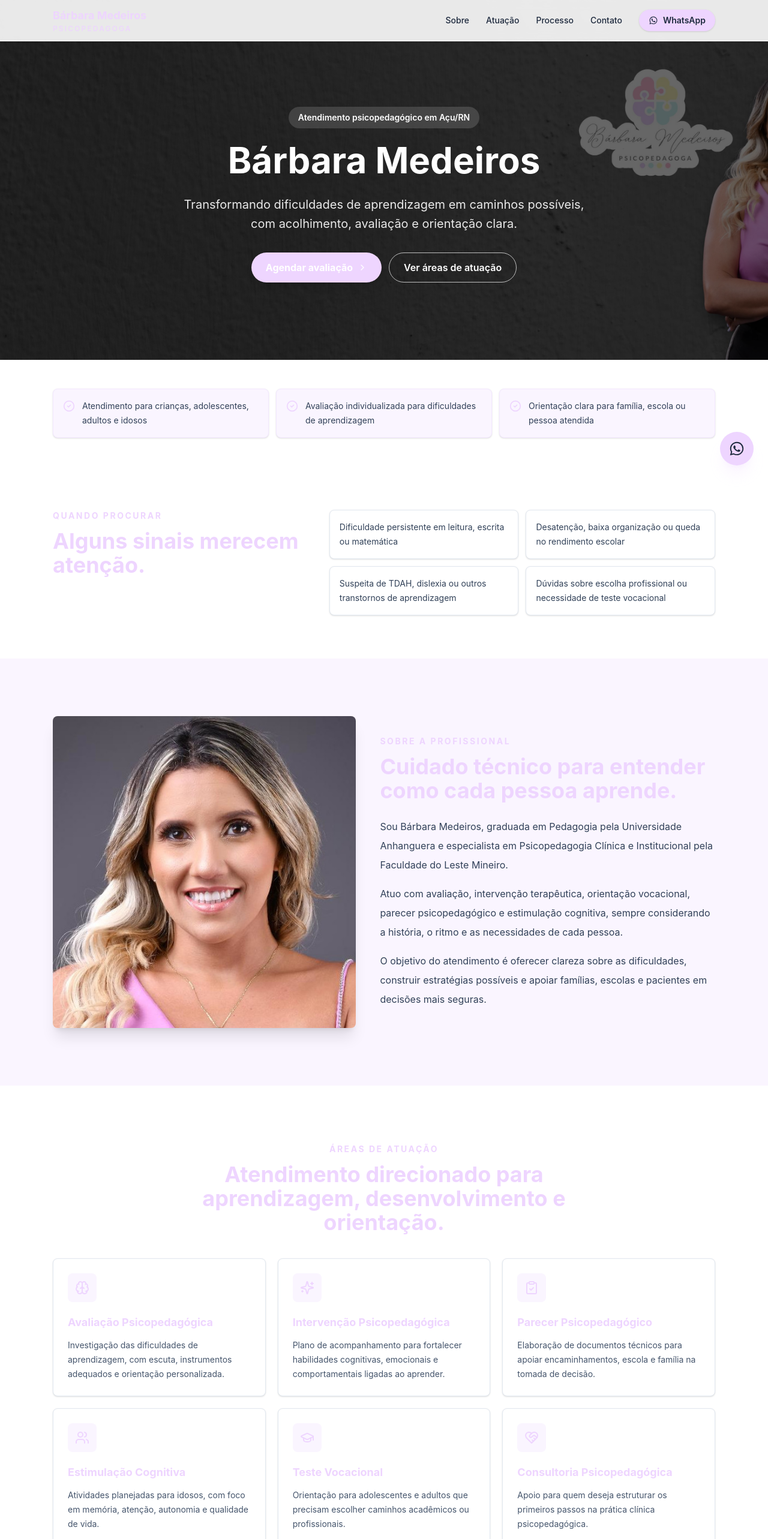
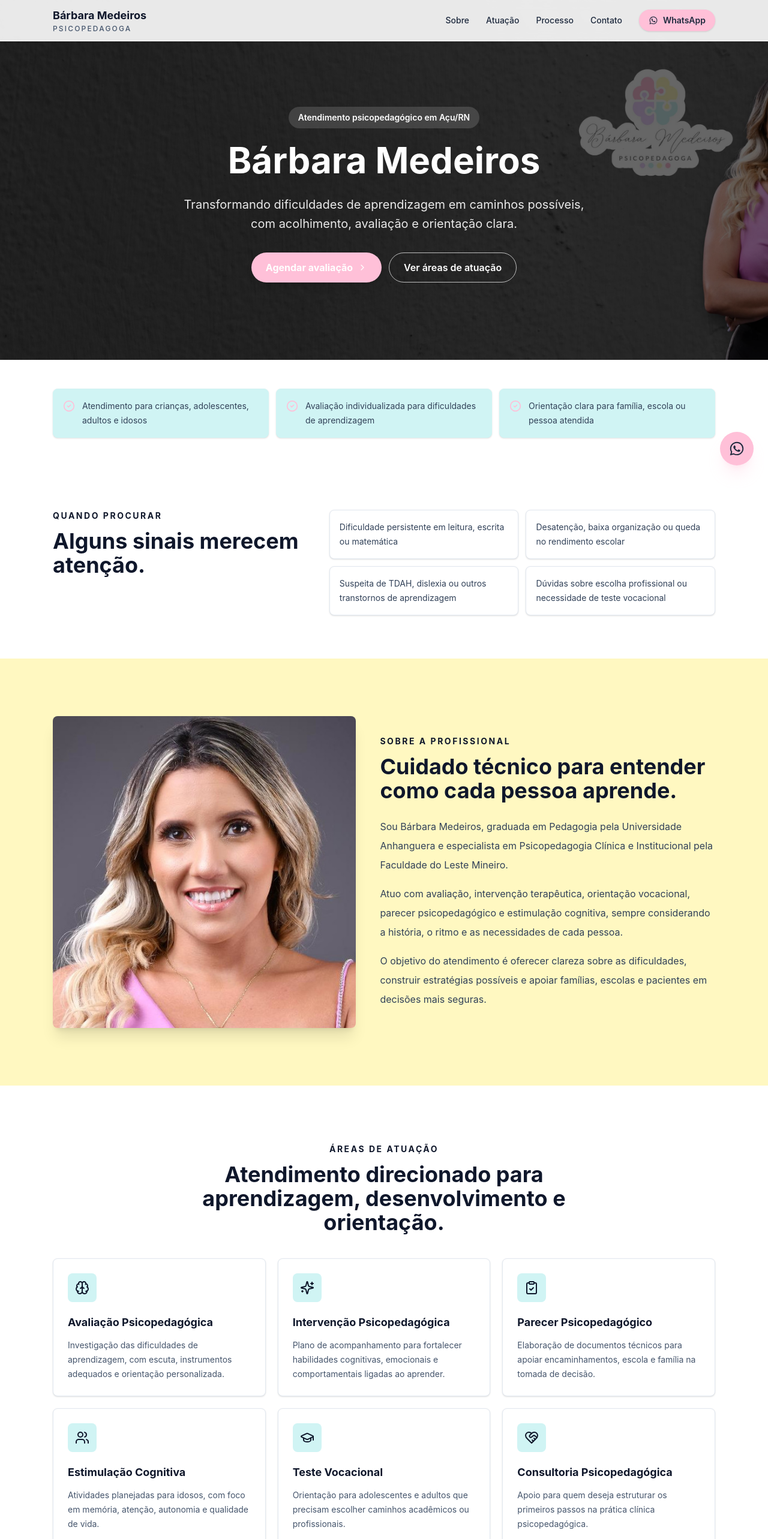
Before and after one commit to IuryFredson/site-psicopedbarbara, a React (Vite) app: page / in a window 1280 px wide. Shown: the top 2566 px of the page at 60% size. Built offline with nearby package versions, Linux system fonts and the light colour scheme.

Commit message:
Apply brand color palette

```diff
--- a/index.html
+++ b/index.html
@@ -7,7 +7,7 @@
       name="description"
       content="Bárbara Medeiros, psicopedagoga em Açu/RN. Avaliação e intervenção psicopedagógica, dificuldades de aprendizagem, teste vocacional e estimulação cognitiva."
     />
-    <meta name="theme-color" content="#eed5ff" />
+    <meta name="theme-color" content="#ffc0d8" />
     <meta property="og:type" content="website" />
     <meta property="og:title" content="Bárbara Medeiros | Psicopedagoga em Açu/RN" />
     <meta
--- a/src/App.jsx
+++ b/src/App.jsx
@@ -139,21 +139,21 @@ const Website = () => {
   const closeMenu = () => setIsMenuOpen(false);
 
   return (
-    <div className="min-h-screen bg-gradient-to-b from-purple-50 to-white text-slate-800">
+    <div className="min-h-screen bg-[#fdfdfd] text-slate-800">
       <header className="fixed inset-x-0 top-0 z-30 border-b border-white/70 bg-white/90 shadow-sm backdrop-blur">
         <nav className="mx-auto flex max-w-6xl items-center justify-between px-4 py-3 md:px-6" aria-label="Navegação principal">
           <a href="#top" className="flex flex-col leading-tight" onClick={closeMenu}>
-            <span className="text-base font-bold text-[#eed5ff] md:text-lg">Bárbara Medeiros</span>
-            <span className="text-xs font-medium uppercase tracking-[0.18em] text-[#eed5ff]">Psicopedagoga</span>
+            <span className="text-base font-bold text-slate-900 md:text-lg">Bárbara Medeiros</span>
+            <span className="text-xs font-medium uppercase tracking-[0.18em] text-slate-600">Psicopedagoga</span>
           </a>
 
           <div className="hidden items-center gap-7 md:flex">
             {navItems.map((item) => (
-              <a key={item.href} href={item.href} className="text-sm font-medium text-slate-600 transition hover:text-[#eed5ff]">
+              <a key={item.href} href={item.href} className="text-sm font-medium text-slate-600 transition hover:text-slate-900">
                 {item.label}
               </a>
             ))}
-            <a href={infoWhatsappUrl} target="_blank" rel="noopener noreferrer" className="inline-flex items-center gap-2 rounded-full bg-[#eed5ff] px-4 py-2 text-sm font-semibold text-slate-900 shadow-sm transition hover:bg-[#eed5ff]">
+            <a href={infoWhatsappUrl} target="_blank" rel="noopener noreferrer" className="inline-flex items-center gap-2 rounded-full bg-[#ffc0d8] px-4 py-2 text-sm font-semibold text-slate-900 shadow-sm transition hover:bg-[#fff8c1]">
               <WhatsAppIcon className="h-4 w-4" />
               WhatsApp
             </a>
@@ -162,7 +162,7 @@ const Website = () => {
           <button
             type="button"
             onClick={() => setIsMenuOpen((current) => !current)}
-            className="inline-flex h-10 w-10 items-center justify-center rounded-full border border-slate-200 text-[#eed5ff] md:hidden"
+            className="inline-flex h-10 w-10 items-center justify-center rounded-full border border-slate-200 text-slate-900 md:hidden"
             aria-label={isMenuOpen ? "Fechar menu" : "Abrir menu"}
             aria-expanded={isMenuOpen}
           >
@@ -174,11 +174,11 @@ const Website = () => {
           <div className="border-t border-slate-100 bg-white px-4 py-4 md:hidden">
             <div className="mx-auto flex max-w-6xl flex-col gap-2">
               {navItems.map((item) => (
-                <a key={item.href} href={item.href} onClick={closeMenu} className="rounded-md px-3 py-3 text-sm font-medium text-slate-700 hover:bg-purple-50">
+                <a key={item.href} href={item.href} onClick={closeMenu} className="rounded-md px-3 py-3 text-sm font-medium text-slate-700 hover:bg-[#fff8c1]">
                   {item.label}
                 </a>
               ))}
-              <a href={infoWhatsappUrl} target="_blank" rel="noopener noreferrer" className="mt-2 inline-flex items-center justify-center gap-2 rounded-full bg-[#eed5ff] px-4 py-3 text-sm font-semibold text-slate-900" onClick={closeMenu}>
+              <a href={infoWhatsappUrl} target="_blank" rel="noopener noreferrer" className="mt-2 inline-flex items-center justify-center gap-2 rounded-full bg-[#ffc0d8] px-4 py-3 text-sm font-semibold text-slate-900" onClick={closeMenu}>
                 <WhatsAppIcon className="h-4 w-4" />
                 Falar no WhatsApp
               </a>
@@ -201,7 +201,7 @@ const Website = () => {
               Transformando dificuldades de aprendizagem em caminhos possíveis, com acolhimento, avaliação e orientação clara.
             </p>
             <div className="mt-8 flex flex-col justify-center gap-3 sm:flex-row">
-              <a href={appointmentWhatsappUrl} target="_blank" rel="noopener noreferrer" className="inline-flex items-center justify-center gap-2 rounded-full bg-[#eed5ff] px-6 py-3 text-sm font-bold text-slate-900 shadow-lg transition hover:bg-[#eed5ff] md:text-base">
+              <a href={appointmentWhatsappUrl} target="_blank" rel="noopener noreferrer" className="inline-flex items-center justify-center gap-2 rounded-full bg-[#ffc0d8] px-6 py-3 text-sm font-bold text-slate-900 shadow-lg transition hover:bg-[#fff8c1] md:text-base">
                 Agendar avaliação
                 <ChevronRight className="h-4 w-4" />
               </a>
@@ -215,8 +215,8 @@ const Website = () => {
         <section className="bg-white py-10 md:py-12" aria-label="Destaques do atendimento">
           <div className="mx-auto grid max-w-6xl gap-3 px-4 md:grid-cols-3 md:px-6">
             {highlights.map((item) => (
-              <div key={item} className="flex gap-3 rounded-lg border border-purple-100 bg-purple-50 p-4 text-sm leading-6 text-slate-700 shadow-sm">
-                <CheckCircle2 className="mt-0.5 h-5 w-5 flex-none text-[#eed5ff]" />
+              <div key={item} className="flex gap-3 rounded-lg border border-[#d0f4f4] bg-[#d0f4f4] p-4 text-sm leading-6 text-slate-700 shadow-sm">
+                <CheckCircle2 className="mt-0.5 h-5 w-5 flex-none text-[#ffc0d8]" />
                 <span>{item}</span>
               </div>
             ))}
@@ -227,8 +227,8 @@ const Website = () => {
           <div className="mx-auto max-w-6xl px-4 md:px-6">
             <div className="grid gap-8 md:grid-cols-[0.8fr_1.2fr] md:items-start">
               <div>
-                <p className="text-sm font-bold uppercase tracking-[0.18em] text-[#eed5ff]">Quando procurar</p>
-                <h2 className="mt-3 text-3xl font-bold text-[#eed5ff] md:text-4xl">
+                <p className="text-sm font-bold uppercase tracking-[0.18em] text-slate-900">Quando procurar</p>
+                <h2 className="mt-3 text-3xl font-bold text-slate-900 md:text-4xl">
                   Alguns sinais merecem atenção.
                 </h2>
               </div>
@@ -243,14 +243,14 @@ const Website = () => {
           </div>
         </section>
 
-        <section id="about" className="scroll-mt-24 bg-purple-50 py-16 md:py-24">
+        <section id="about" className="scroll-mt-24 bg-[#fff8c1] py-16 md:py-24">
           <div className="mx-auto grid max-w-6xl gap-10 px-4 md:grid-cols-[0.95fr_1.05fr] md:px-6 md:items-center">
             <div className="overflow-hidden rounded-lg shadow-xl">
               <img src="/image.JPG" alt="Bárbara Medeiros, psicopedagoga" className="h-full max-h-[520px] w-full object-cover" />
             </div>
             <div>
-              <p className="text-sm font-bold uppercase tracking-[0.18em] text-[#eed5ff]">Sobre a profissional</p>
-              <h2 className="mt-3 text-3xl font-bold text-[#eed5ff] md:text-4xl">
+              <p className="text-sm font-bold uppercase tracking-[0.18em] text-slate-900">Sobre a profissional</p>
+              <h2 className="mt-3 text-3xl font-bold text-slate-900 md:text-4xl">
                 Cuidado técnico para entender como cada pessoa aprende.
               </h2>
               <div className="mt-6 space-y-4 text-base leading-8 text-slate-700">
@@ -271,8 +271,8 @@ const Website = () => {
         <section id="services" className="scroll-mt-24 bg-white py-16 md:py-24">
           <div className="mx-auto max-w-6xl px-4 md:px-6">
             <div className="mx-auto max-w-3xl text-center">
-              <p className="text-sm font-bold uppercase tracking-[0.18em] text-[#eed5ff]">Áreas de atuação</p>
-              <h2 className="mt-3 text-3xl font-bold text-[#eed5ff] md:text-4xl">
+              <p className="text-sm font-bold uppercase tracking-[0.18em] text-slate-900">Áreas de atuação</p>
+              <h2 className="mt-3 text-3xl font-bold text-slate-900 md:text-4xl">
                 Atendimento direcionado para aprendizagem, desenvolvimento e orientação.
               </h2>
             </div>
@@ -283,14 +283,14 @@ const Website = () => {
               ))}
             </div>
 
-            <div className="mt-10 rounded-lg bg-[#eed5ff] p-6 text-slate-900 md:flex md:items-center md:justify-between md:p-8">
+            <div className="mt-10 rounded-lg bg-[#d0f4f4] p-6 text-slate-900 md:flex md:items-center md:justify-between md:p-8">
               <div>
                 <h3 className="text-2xl font-bold">Não sabe qual atendimento procurar?</h3>
                 <p className="mt-2 max-w-2xl text-sm leading-6 text-slate-700">
                   Explique a situação pelo WhatsApp para receber uma orientação inicial sobre o melhor caminho.
                 </p>
               </div>
-              <a href={infoWhatsappUrl} target="_blank" rel="noopener noreferrer" className="mt-5 inline-flex items-center justify-center gap-2 rounded-full bg-[#eed5ff] px-5 py-3 text-sm font-bold text-slate-900 transition hover:bg-[#eed5ff] md:mt-0">
+              <a href={infoWhatsappUrl} target="_blank" rel="noopener noreferrer" className="mt-5 inline-flex items-center justify-center gap-2 rounded-full bg-[#ffc0d8] px-5 py-3 text-sm font-bold text-slate-900 transition hover:bg-[#fff8c1] md:mt-0">
                 Falar com Bárbara
                 <WhatsAppIcon className="h-4 w-4" />
               </a>
@@ -298,23 +298,23 @@ const Website = () => {
           </div>
         </section>
 
-        <section id="process" className="scroll-mt-24 bg-purple-50 py-16 md:py-24">
+        <section id="process" className="scroll-mt-24 bg-[#d0f4f4] py-16 md:py-24">
           <div className="mx-auto max-w-6xl px-4 md:px-6">
             <div className="grid gap-10 md:grid-cols-[0.85fr_1.15fr] md:items-start">
               <div>
-                <p className="text-sm font-bold uppercase tracking-[0.18em] text-[#eed5ff]">Como funciona</p>
-                <h2 className="mt-3 text-3xl font-bold text-[#eed5ff] md:text-4xl">
+                <p className="text-sm font-bold uppercase tracking-[0.18em] text-slate-900">Como funciona</p>
+                <h2 className="mt-3 text-3xl font-bold text-slate-900 md:text-4xl">
                   Um processo simples, com escuta e direção.
                 </h2>
               </div>
               <div className="grid gap-4">
                 {processSteps.map((step, index) => (
                   <div key={step.title} className="flex gap-4 rounded-lg bg-white p-5 shadow-sm">
-                    <span className="flex h-10 w-10 flex-none items-center justify-center rounded-full bg-[#eed5ff] text-sm font-bold text-slate-900">
+                    <span className="flex h-10 w-10 flex-none items-center justify-center rounded-full bg-[#ffc0d8] text-sm font-bold text-slate-900">
                       {index + 1}
                     </span>
                     <div>
-                      <h3 className="text-lg font-bold text-[#eed5ff]">{step.title}</h3>
+                      <h3 className="text-lg font-bold text-slate-900">{step.title}</h3>
                       <p className="mt-1 text-sm leading-6 text-slate-600">{step.description}</p>
                     </div>
                   </div>
@@ -327,15 +327,15 @@ const Website = () => {
         <section className="bg-white py-16 md:py-24">
           <div className="mx-auto max-w-5xl px-4 md:px-6">
             <div className="text-center">
-              <p className="text-sm font-bold uppercase tracking-[0.18em] text-[#eed5ff]">Dúvidas frequentes</p>
-              <h2 className="mt-3 text-3xl font-bold text-[#eed5ff] md:text-4xl">
+              <p className="text-sm font-bold uppercase tracking-[0.18em] text-slate-900">Dúvidas frequentes</p>
+              <h2 className="mt-3 text-3xl font-bold text-slate-900 md:text-4xl">
                 Informações para o primeiro contato.
               </h2>
             </div>
             <div className="mt-10 grid gap-4 md:grid-cols-3">
               {faqs.map((faq) => (
                 <article key={faq.question} className="rounded-lg border border-slate-200 bg-white p-5">
-                  <h3 className="font-bold text-[#eed5ff]">{faq.question}</h3>
+                  <h3 className="font-bold text-slate-900">{faq.question}</h3>
                   <p className="mt-3 text-sm leading-6 text-slate-600">{faq.answer}</p>
                 </article>
               ))}
@@ -343,7 +343,7 @@ const Website = () => {
           </div>
         </section>
 
-        <section id="contact" className="scroll-mt-24 bg-[#eed5ff] py-16 text-slate-900 md:py-20">
+        <section id="contact" className="scroll-mt-24 bg-[#ffc0d8] py-16 text-slate-900 md:py-20">
           <div className="mx-auto grid max-w-6xl gap-10 px-4 md:grid-cols-[0.9fr_1.1fr] md:px-6 md:items-center">
             <div>
               <p className="text-sm font-bold uppercase tracking-[0.18em] text-slate-700">Contato</p>
@@ -351,7 +351,7 @@ const Website = () => {
               <p className="mt-5 max-w-xl leading-8 text-slate-700">
                 Atendimento Clínico no Centro Médico Avançado - CMA, Rua 15 de Novembro, 232 - Dom Elizeu, Açu/RN, às terças (manhã e tarde), quartas e quintas (tarde).
               </p>
-              <a href={appointmentWhatsappUrl} target="_blank" rel="noopener noreferrer" className="mt-7 inline-flex items-center justify-center gap-2 rounded-full bg-[#eed5ff] px-6 py-3 text-sm font-bold text-slate-900 shadow-lg transition hover:bg-[#eed5ff] md:text-base">
+              <a href={appointmentWhatsappUrl} target="_blank" rel="noopener noreferrer" className="mt-7 inline-flex items-center justify-center gap-2 rounded-full bg-[#fff8c1] px-6 py-3 text-sm font-bold text-slate-900 shadow-lg transition hover:bg-white md:text-base">
                 Agendar no CMA
                 <WhatsAppIcon className="h-5 w-5" />
               </a>
@@ -371,7 +371,7 @@ const Website = () => {
         href={infoWhatsappUrl}
         target="_blank"
         rel="noopener noreferrer"
-        className="fixed bottom-5 right-5 z-40 inline-flex h-14 w-14 items-center justify-center rounded-full bg-[#eed5ff] text-slate-900 shadow-xl shadow-[#eed5ff]/25 transition hover:bg-[#eed5ff] focus:outline-none focus:ring-4 focus:ring-purple-200 md:bottom-6 md:right-6"
+        className="fixed bottom-5 right-5 z-40 inline-flex h-14 w-14 items-center justify-center rounded-full bg-[#ffc0d8] text-slate-900 shadow-xl shadow-[#ffc0d8]/25 transition hover:bg-[#fff8c1] focus:outline-none focus:ring-4 focus:ring-[#d0f4f4] md:bottom-6 md:right-6"
         aria-label="Falar com Bárbara pelo WhatsApp"
       >
         <WhatsAppIcon className="h-7 w-7" />
@@ -382,17 +382,17 @@ const Website = () => {
 
 const ServiceCard = ({ icon: Icon, title, description }) => (
   <article className="rounded-lg border border-slate-200 bg-white p-6 shadow-sm transition hover:-translate-y-1 hover:shadow-md">
-    <div className="mb-5 flex h-12 w-12 items-center justify-center rounded-lg bg-purple-50 text-[#eed5ff]">
+    <div className="mb-5 flex h-12 w-12 items-center justify-center rounded-lg bg-[#d0f4f4] text-slate-900">
       <Icon className="h-6 w-6" />
     </div>
-    <h3 className="text-lg font-bold text-[#eed5ff]">{title}</h3>
+    <h3 className="text-lg font-bold text-slate-900">{title}</h3>
     <p className="mt-3 text-sm leading-6 text-slate-600">{description}</p>
   </article>
 );
 
 const ContactLink = ({ icon: Icon, title, href, text, external = false }) => (
   <a href={href} target={external ? "_blank" : undefined} rel={external ? "noopener noreferrer" : undefined} className="group flex gap-4 rounded-lg border border-slate-900/10 bg-white/60 p-5 transition hover:bg-white/80">
-    <span className="flex h-11 w-11 flex-none items-center justify-center rounded-full bg-white text-[#eed5ff]">
+    <span className="flex h-11 w-11 flex-none items-center justify-center rounded-full bg-[#d0f4f4] text-slate-900">
       <Icon className="h-5 w-5" />
     </span>
     <span>
--- a/src/index.css
+++ b/src/index.css
@@ -3,7 +3,7 @@
 :root {
   color-scheme: light;
   font-family: Inter, ui-sans-serif, system-ui, -apple-system, BlinkMacSystemFont, "Segoe UI", sans-serif;
-  background: #faf5ff;
+  background: #fdfdfd;
 }
 
 * {
@@ -17,7 +17,7 @@ html {
 body {
   margin: 0;
   min-width: 320px;
-  background: #faf5ff;
+  background: #fdfdfd;
 }
 
 a {
```
